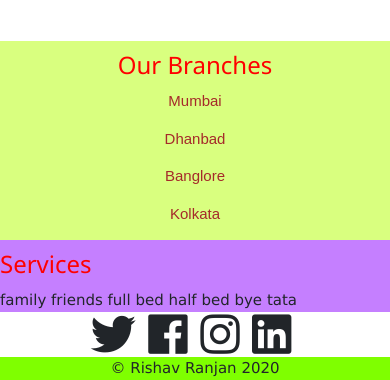
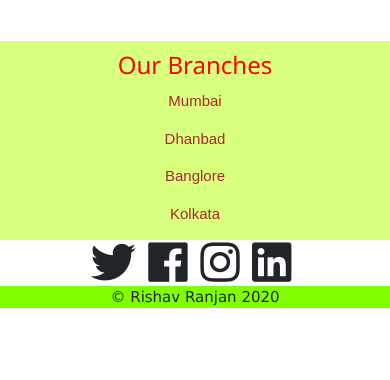
Before and after one commit to rishav-67/apnaghar1, a Django app: page /about/ in a window 390 px wide. Shown: the part 1512-1892 px from the top of the page. After the commit the page ends 1820 px from the top, so only its background shows below. Run offline with Django 3.2, Linux system fonts and the light colour scheme; some libraries are stand-ins or nearby versions.

Commit message:
Update foot.html

```diff
--- a/ghar_dikhao/templates/ghar_dikhao/foot.html
+++ b/ghar_dikhao/templates/ghar_dikhao/foot.html
@@ -1,6 +1,6 @@
 
 <div class="row">
-    <div class="col-md-4 fg">
+    <div class="col-md-12 col-lg-12 col-sm-12  fg">
         <center><h3>Our Branches</h3></center>
         <center><p class="dk"> Mumbai</p></center>
         <center><p class="dk"> Dhanbad</p></center>
@@ -8,17 +8,7 @@
         <center><p class="dk">Kolkata</p></center>
     </div>
 
-    <div class="col-md-8 kl">
-        <h3>Services</h3>
 
-        <span>family</span>
-        <span>friends</span>
-        <span>full bed</span>
-        <span>half bed</span>
-        <span>bye</span>
-        <span>tata</span>
-
-    </div>
     <div class="container fot">
         <i class="fab fa-twitter fa-3x llo"></i>
         <i class="fab fa-facebook fa-3x llo"></i>
```
